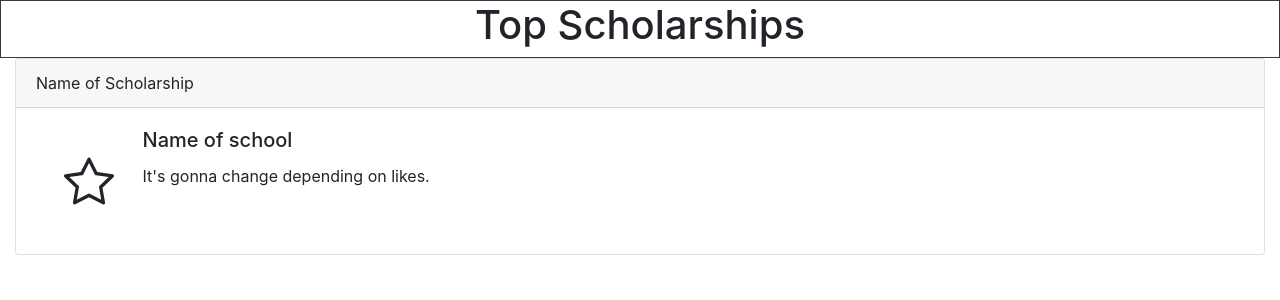
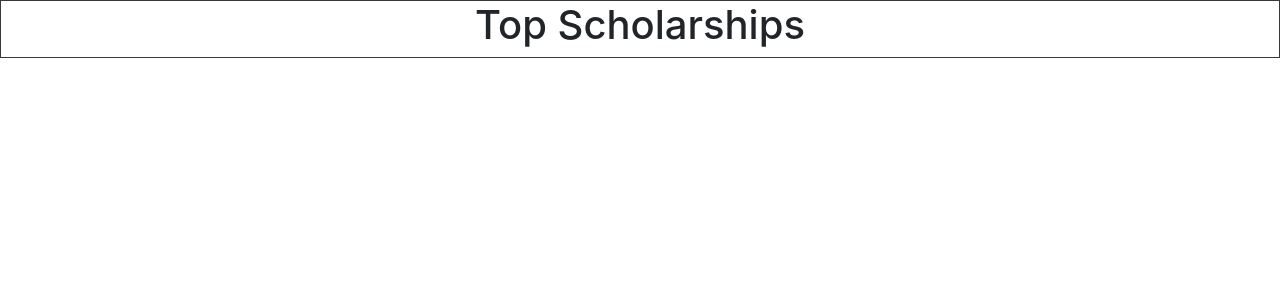
Before and after one commit to team-free-money/team-free-money-cs, a React (Create React App) app in the folder frontend/: page /topscholarship in a window 1280 px wide. Shown: the top 300 px of the page. Built offline with nearby package versions, Linux system fonts and the light colour scheme.

Commit message:
top updated

```diff
--- a/frontend/src/ui/Top-Scholarship.js
+++ b/frontend/src/ui/Top-Scholarship.js
@@ -15,32 +15,6 @@ export const TopScholarship = () => {
 
             </Container>
 
-            <Container fluid>
-                    <Card>
-                        <Card.Header>Name of Scholarship</Card.Header>
-
-                            <Row>
-                                <Col sm={1} >
-                                    <Star className="m-5" size={50}/>
-                                </Col>
-                                <Col>
-                                    <Card.Body>
-                                    <Card.Title>Name of school</Card.Title>
-                                    <Card.Text>
-                                        It's gonna change depending on likes.
-                                    </Card.Text>
-                        </Card.Body>
-                                </Col>
-
-
-                            </Row>
-
-                    </Card>
-            </Container>
-
-
-
-
         </>
     )
 }
```
